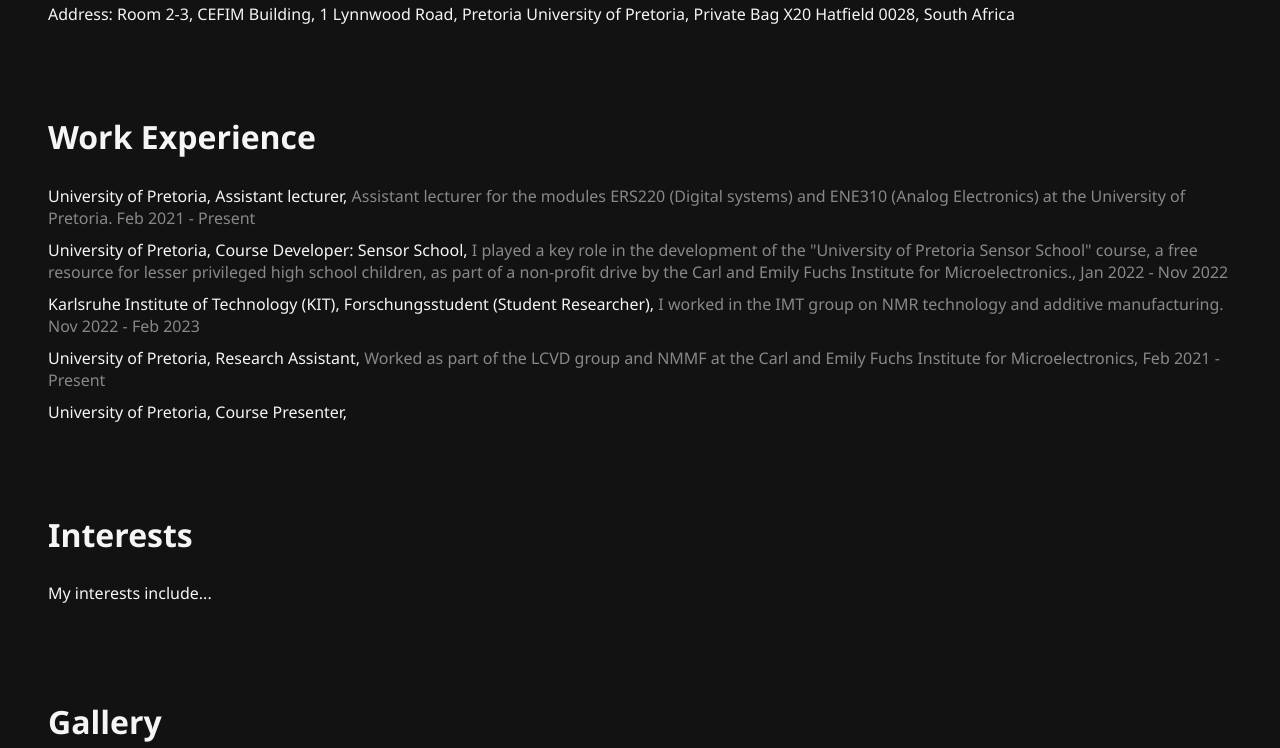
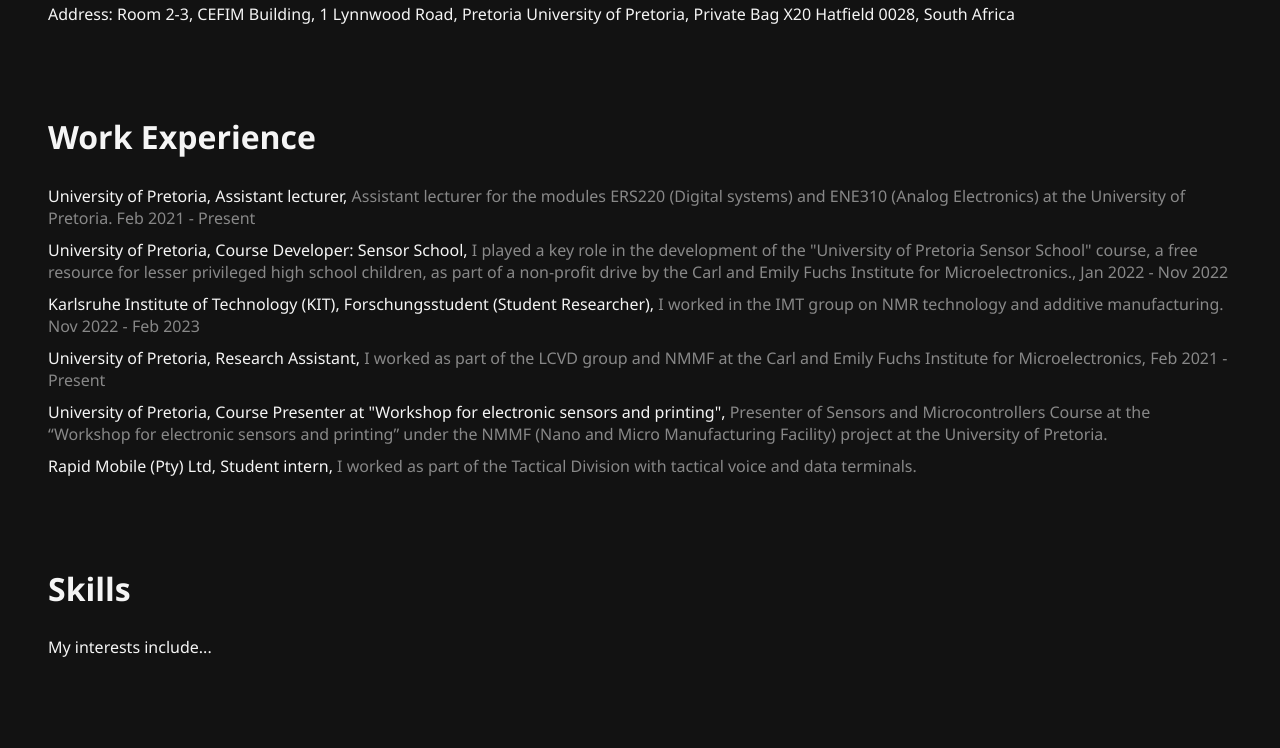
Before and after one commit to ArchibaldRohde/ArchibaldRohde.github.io, a plain HTML site: page index.html in a window 1280 px wide. Shown: the part 904-1652 px from the top of the page. Drawn offline with Linux system fonts and the light colour scheme.

Commit message:
Finished work experience

```diff
--- a/index.html
+++ b/index.html
@@ -254,7 +254,7 @@
                 <li><a href="#publications">Publications</a></li>
                 <li><a href="#contact">Contact</a></li>
                 <li><a href="#experience">Work Experience</a></li>
-                <li><a href="#interests">Interests</a></li>
+                <li><a href="#skills">Skills</a></li>
                 <li><a href="#gallery">Gallery</a></li>
                 <li><a href="cv.pdf" download>CV</a></li>
             </ul>
@@ -303,16 +303,20 @@
 
 
             <li>University of Pretoria, Research Assistant,
-			<pjob>Worked as part of the LCVD group and NMMF at the Carl and Emily Fuchs Institute for Microelectronics, Feb 2021 - Present </pjob></li>
+			<pjob>I worked as part of the LCVD group and NMMF at the Carl and Emily Fuchs Institute for Microelectronics, Feb 2021 - Present </pjob></li>
 
-			<li>University of Pretoria, Course Presenter,
-			<pjob></pjob></li>
+			<li>University of Pretoria, Course Presenter at "Workshop for electronic sensors and printing",
+			<pjob>Presenter of Sensors and Microcontrollers Course at the “Workshop for electronic sensors and printing” under the NMMF (Nano and Micro Manufacturing Facility) project at the University of Pretoria.
+			</pjob></li>
+
+			<li>Rapid Mobile (Pty) Ltd, Student intern,
+			<pjob>I worked as part of the Tactical Division with tactical voice and data terminals.</pjob></li>
 			<!-- Add more work experience here -->
         </ul>
     </section>
 
-    <section id="interests">
-        <h2>Interests</h2>
+    <section id="skills">
+        <h2>Skills</h2>
         <p>My interests include...</p>
         <!-- Add more interests here -->
     </section>
```
